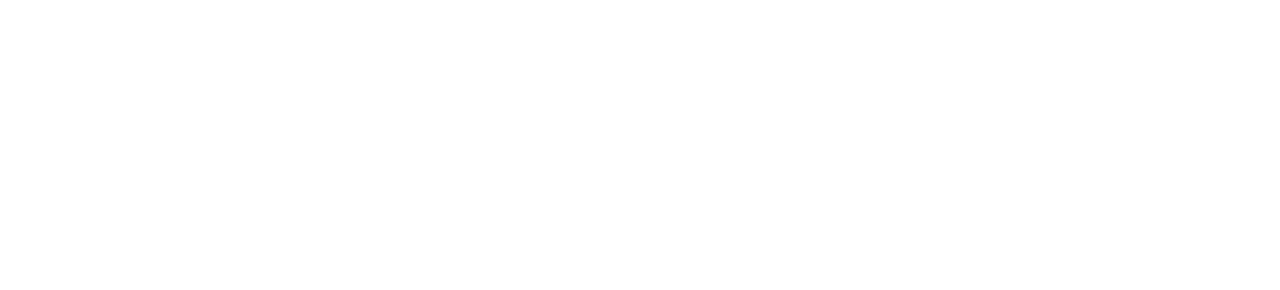
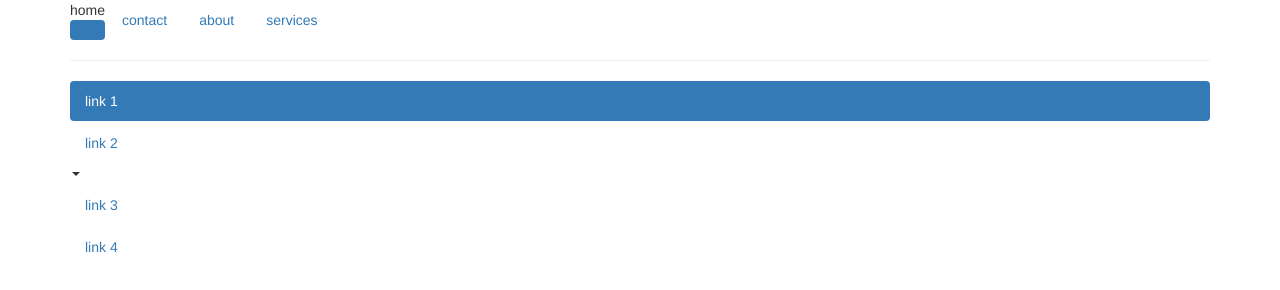
Before and after one commit to rizwanullah313/html-javascript-bootsrap, a plain HTML site: page bt/collapse.html in a window 1280 px wide. Drawn offline with nearby package versions, Linux system fonts and the light colour scheme.

Commit message:
nav pills

```diff
--- a/bt/collapse.html
+++ b/bt/collapse.html
@@ -14,7 +14,28 @@
    <!--  <h1>Hello, world!</h1> -->
 
     <div class="container">
+        <ul class="nav nav-pills">
+            <li class="active">home<a href="#"></a></li>
+            <li><a href="#">contact</a></li>
+            <li><a href="#">about</a></li>
+            <li><a href="#">services</a></li>
+            </ul>
 
+            <hr />
+            <ul class="nav nav-pills nav-stacked">
+            <li class="active"><a href="">link 1</a></li>
+            <li class="dropdown">
+            <a class="dropdown-toggle" data-toggle="dropdown" href="#">link 2</a>
+            <span class="caret"></span>
+            <ul class="dropdown-menu">
+            <li><a href="#">link 1</a></li>
+            <li><a href="#">link 2</a></li>
+            <li><a href="#">link 3</a></li>
+            </ul>
+            </li>
+            <li><a href="#">link 3</a></li>
+            <li><a href="#">link 4</a></li>
+            </ul>
     </div>
         <!-- <h1>hello</h1>
         <div class="panel-group" id="accordion">
```
